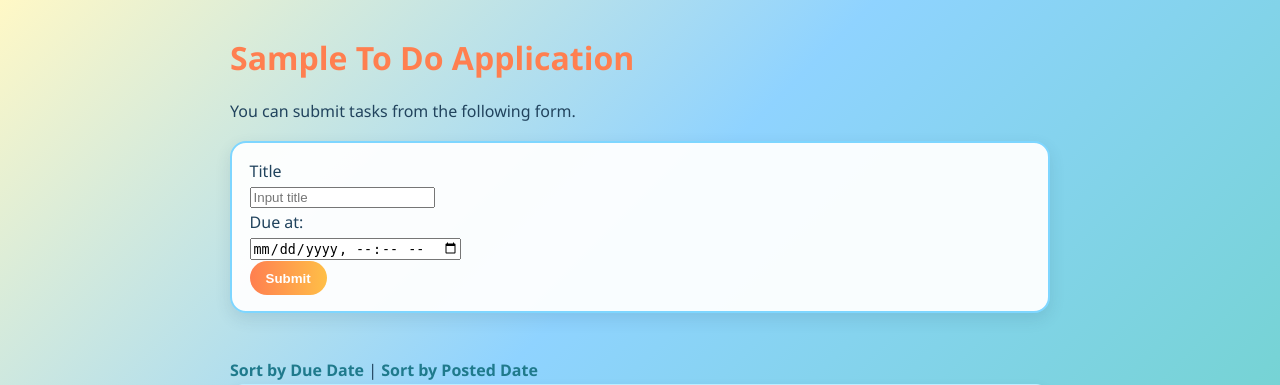
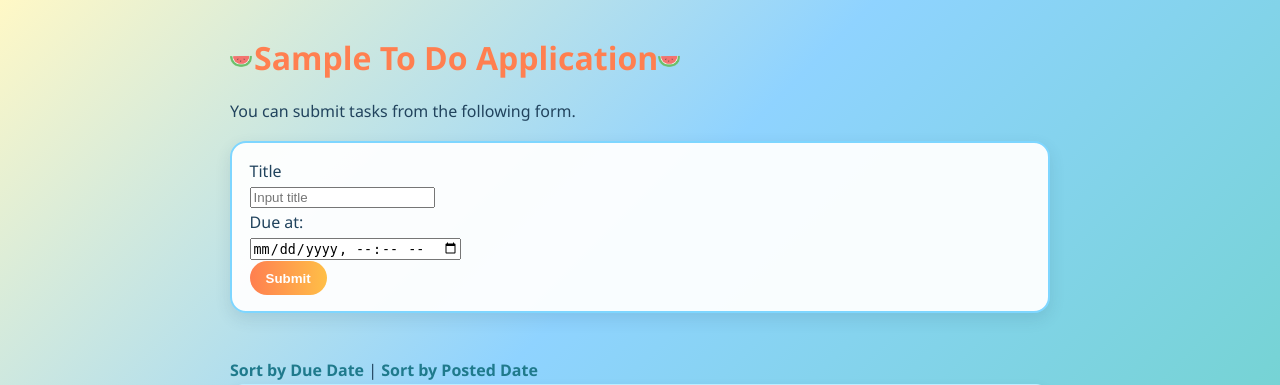
Before and after one commit to s1f102501754/django-test-exercise, a Django app: page / in a window 1280 px wide. Shown: the top 385 px of the page. Run offline with Django 5.2, Linux system fonts and the light colour scheme; tables that the repository leaves empty hold one stand-in row (values such as "Sample post").

Commit message:
スイカの画像を追加

```diff
--- a/todo/static/todo/style.css
+++ b/todo/static/todo/style.css
@@ -10,7 +10,21 @@ body {
 
 h1 {
     color: #ff7f50;
+    margin: 0;
+}
+
+.header-title {
+    display: flex;
+    align-items: center;
+    gap: 0.75rem;
     margin-bottom: 0.5rem;
+}
+
+.title-image {
+    height: 1.1rem;
+    max-height: 1.2rem;
+    width: auto;
+    object-fit: contain;
 }
 
 form {
--- a/todo/templates/todo/index.html
+++ b/todo/templates/todo/index.html
@@ -10,7 +10,9 @@
   </head>
 
   <body>
-    <h1>Sample To Do Application</h1>
+    <div class="header-title">
+      <h1><img src="{% static 'todo/suica.png' %}" alt="Suica" class="title-image" style="height:3.1rem; width:auto;">Sample To Do Application<img src="{% static 'todo/suica.png' %}" alt="Suica" class="title-image" style="height:3.1rem; width:auto;"></h1>
+    </div>
     <p>You can submit tasks from the following form.</p>
     <form action="{% url 'index' %}" method="post">
       {% csrf_token %}
```
Also changed, not shown: todo/static/todo/suica.png (added).
